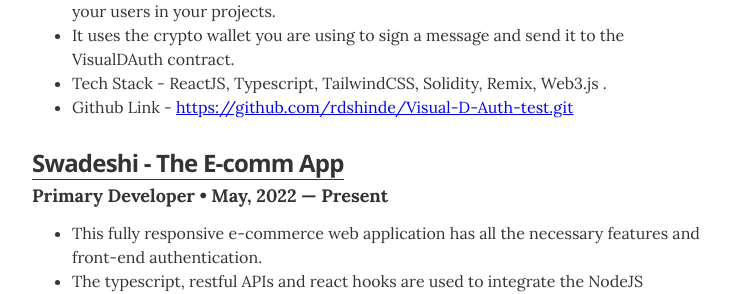
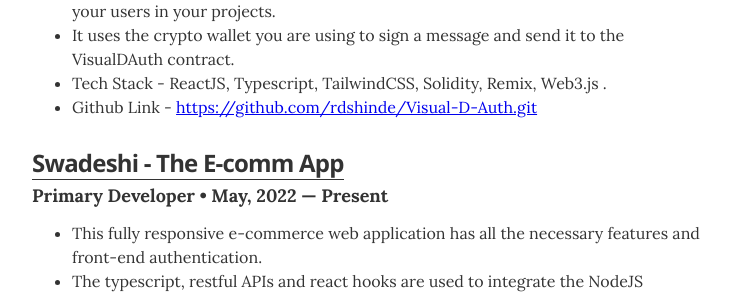
Before and after one commit to rdshinde/rdshinde.github.io, a Jekyll site: the page built from index.html, in a window 1280 px wide and 900 px high, scrolled down 1607 px. Shown: the part 163-457 px from the top of the window, without its empty margins (268-1010 px from the left). Built offline with Jekyll 4.4.1, drawn with Linux system fonts in a browser that asks for light colours; some of the changed lines change nothing that is shown.

Commit message:
Update: projects.yml
Project Url Updated

```diff
--- a/_data/projects.yml
+++ b/_data/projects.yml
@@ -6,7 +6,7 @@
   role: Founder & Primary Developer
   duration: July, 2022 &mdash; Present
   url: "https://beta-visualdauth.vercel.app"
-  description: <ul><li>The NPM package for your web dev project's decentralised graphical password authentication.</li> <li>Visual-D-Auth is a NPM package that allows you to use your wallet to authenticate your users in your projects.</li><li> It uses the crypto wallet you are using to sign a message and send it to the VisualDAuth contract.</li><li> Tech Stack - ReactJS, Typescript, TailwindCSS, Solidity, Remix, Web3.js .</li><li> Github Link - <a href="https://github.com/rdshinde/Visual-D-Auth-test.git">https://github.com/rdshinde/Visual-D-Auth-test.git</a></li></ul>
+  description: <ul><li>The NPM package for your web dev project's decentralised graphical password authentication.</li> <li>Visual-D-Auth is a NPM package that allows you to use your wallet to authenticate your users in your projects.</li><li> It uses the crypto wallet you are using to sign a message and send it to the VisualDAuth contract.</li><li> Tech Stack - ReactJS, Typescript, TailwindCSS, Solidity, Remix, Web3.js .</li><li> Github Link - <a href="https://github.com/rdshinde/Visual-D-Auth.git">https://github.com/rdshinde/Visual-D-Auth.git</a></li></ul>
 
 
 # Springfield Community Outreach Group
```
